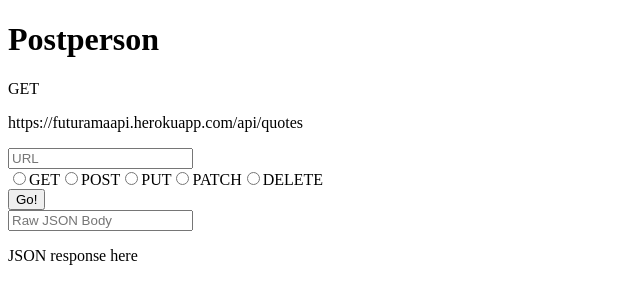
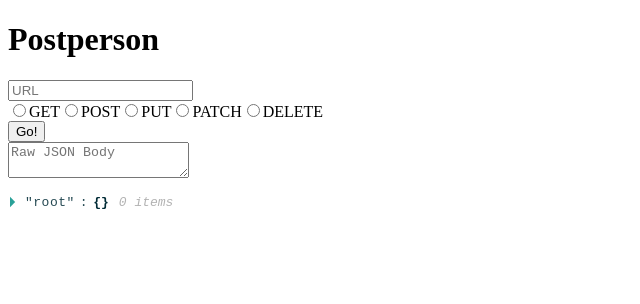
Before and after one commit to cmmerritt/postcat, a React app: page / in a window 1280 px wide. Shown: the top 304 px of the page, without its empty margins (0-640 px from the left). Built offline with nearby package versions, Linux system fonts and the light colour scheme.

Commit message:
attempt, not fetching

```diff
--- a/package.json
+++ b/package.json
@@ -25,7 +25,8 @@
   "license": "ISC",
   "dependencies": {
     "react": "^17.0.2",
-    "react-dom": "^17.0.2"
+    "react-dom": "^17.0.2",
+    "react-json-view": "^1.21.3"
   },
   "devDependencies": {
     "@babel/core": "^7.14.8",
--- a/src/components/Fetcher.jsx
+++ b/src/components/Fetcher.jsx
@@ -2,28 +2,28 @@
 import React from 'react';
 import PropTypes from 'prop-types';
 
-const Fetcher = ({ urlText, reqText, onChange, onSubmit }) => {
+const Fetcher = ({ urlText, method, reqText, onChange, onSubmit }) => {
   return <div>
-    <form>
-      <label htmlFor="urlText"></label>
-      <input data-testid="urlText" id="urlText" placeholder="URL" type="text" name="urlText" value={urlText} onChange={onChange} onSubmit={onSubmit}/>
+    <form onSubmit={onSubmit}>
+      {/* <label htmlFor="urlText"></label> */}
+      <input data-testid="urlText" id="urlText" placeholder="URL" type="text" name="urlText" value={urlText} onChange={onChange}/>
     </form>
 
     <form>
       <div>
-        <input type="radio" id="get" name="methods" value="get" />
+        <input type="radio" id="get" name="methods" value="get" method={method} onChange={onChange}/>
         <label htmlFor="get">GET</label>
 
-        <input type="radio" id="post" name="methods" value="post" />
+        <input type="radio" id="post" name="methods" value="post" method={method} onChange={onChange}/>
         <label htmlFor="post">POST</label>
 
-        <input type="radio" id="put" name="methods" value="put" />
+        <input type="radio" id="put" name="methods" value="put" method={method} onChange={onChange}/>
         <label htmlFor="put">PUT</label>
 
-        <input type="radio" id="patch" name="methods" value="patch" />
+        <input type="radio" id="patch" name="methods" value="patch" method={method} onChange={onChange}/>
         <label htmlFor="patch">PATCH</label>
 
-        <input type="radio" id="delete" name="methods" value="delete" />
+        <input type="radio" id="delete" name="methods" value="delete" method={method} onChange={onChange}/>
         <label htmlFor="delete">DELETE</label>
       </div>
 
@@ -33,15 +33,16 @@ const Fetcher = ({ urlText, reqText, onChange, onSubmit }) => {
     </form>
 
     <form>
-      <label htmlFor="reqText"></label>
-      <input data-testid="reqText" id="reqText" placeholder="Raw JSON Body" type="text" name="reqText" value={reqText} onChange={onChange} onSubmit={onSubmit}/>
+      {/* <label htmlFor="reqText"></label> */}
+      <textarea data-testid="reqText" id="reqText" placeholder="Raw JSON Body" type="text" name="reqText" value={reqText} onChange={onChange} onSubmit={onSubmit}/>
     </form>
   </div>;
 };
 
 Fetcher.propTypes = {
   urlText: PropTypes.string.isRequired,
-  reqText: PropTypes.string.isRequired,
+  method:  PropTypes.string.isRequired,
+  reqText: PropTypes.any.isRequired,
   onChange: PropTypes.func.isRequired,
   onSubmit: PropTypes.func.isRequired
 };
--- a/src/components/ResponseDisplay.jsx
+++ b/src/components/ResponseDisplay.jsx
@@ -1,7 +1,18 @@
 import React from 'react';
+import PropTypes from 'prop-types';
+import ReactJson from 'react-json-view';
 
-const ResponseDisplay = () => {
-  return <p>JSON response here</p>
+const ResponseDisplay = ({ response }) => {
+  return (
+    <pre>
+      <ReactJson src={response} />
+      {/* displayDataTypes={false} */}
+    </pre>
+  );
+};
+
+ResponseDisplay.propTypes = {
+  response: PropTypes.oneOfType([PropTypes.object, PropTypes.array])
 };
 
 export default ResponseDisplay;
--- a/src/components/Sidebar.jsx
+++ b/src/components/Sidebar.jsx
@@ -3,10 +3,10 @@ import SidebarItem from './SidebarItem';
 
 const Sidebar = (items) => {
   const sidebarElements = items.map((item) => (
-    <li key={item.method + item.url}>
+    <li key={item.method + item.urlText}>
       <SidebarItem
         method={item.method}
-        url={item.url}
+        urlText={item.urlText}
       />
     </li>
   ));
--- a/src/components/SidebarItem.jsx
+++ b/src/components/SidebarItem.jsx
@@ -1,10 +1,16 @@
 import React from 'react';
+import PropTypes from 'prop-types';
 
-const SidebarItem = () => {
+const SidebarItem = ({ method, urlText }) => {
   return <>
-    <p>GET</p>
-    <p>https://futuramaapi.herokuapp.com/api/quotes</p>
+    <h4>{method}</h4>
+    <p>{urlText}</p>
   </>;
 };
 
+SidebarItem.propTypes = {
+  method: PropTypes.string.isRequired,
+  urlText: PropTypes.string.isRequired
+};
+
 export default SidebarItem;
--- a/src/containers/PostPersonContainer.jsx
+++ b/src/containers/PostPersonContainer.jsx
@@ -1,17 +1,55 @@
+/* eslint-disable max-len */
 import React, { Component } from 'react';
 import Fetcher from '../components/Fetcher';
 import Header from '../components/Header';
 import ResponseDisplay from '../components/ResponseDisplay';
 import Sidebar from '../components/SidebarItem';
+import { fetchService } from '../services/fetchServices';
 
 export default class PostPersonContainer extends Component {
+
+  state = {
+    urlText: '',
+    reqText: '',
+    method: ''
+  }
+
+  componentDidMount() {
+  }
+
+  handleSubmit = (e) => {
+    const { urlText, reqText, method } = this.state;
+
+    e.preventDefault();
+    this.fetch();
+
+    this.setState({
+      urlText,
+      reqText,
+      method
+    });
+    console.log(this.state);
+  }
+
+  handleChange = ({ target }) => {
+    this.setState({ [target.name]: target.value });
+  }
+
+  fetch = () => {
+    const { urlText, method, reqText } = this.state;
+    return fetchService(urlText, method, reqText)
+      .then(res => this.setState({ response: res }));
+  }
+
   render() {
+    const { urlText, reqText, method, response } = this.state;
+
     return (
       <>
         <header><Header /></header>
-        <p><Sidebar /></p>
-        <p><Fetcher /></p>
-        <p><ResponseDisplay /></p>
+        <section><Sidebar method={method} urlText={urlText}/></section>
+        <section><Fetcher urlText={urlText} reqText={reqText} method={method} onChange={this.handleChange} onSubmit={this.handleSubmit}/></section>
+        <section><ResponseDisplay response={response}/></section>
       </>
     );
   }
--- a/src/services/fetchServices.js
+++ b/src/services/fetchServices.js
@@ -0,0 +1,14 @@
+export const fetchService = (url, method, reqText) => {
+  if(method !== 'GET') {
+    return fetch(url, {
+      method,
+      headers: {
+        'Content-Type': 'application/json'
+      },
+      reqText
+    })
+      .then(res => res.json());
+  }
+  return fetch(url)
+    .then(res => res.json());
+};
```
Also changed, not shown: 1 other file (tests, documents, lock files or other folders).
